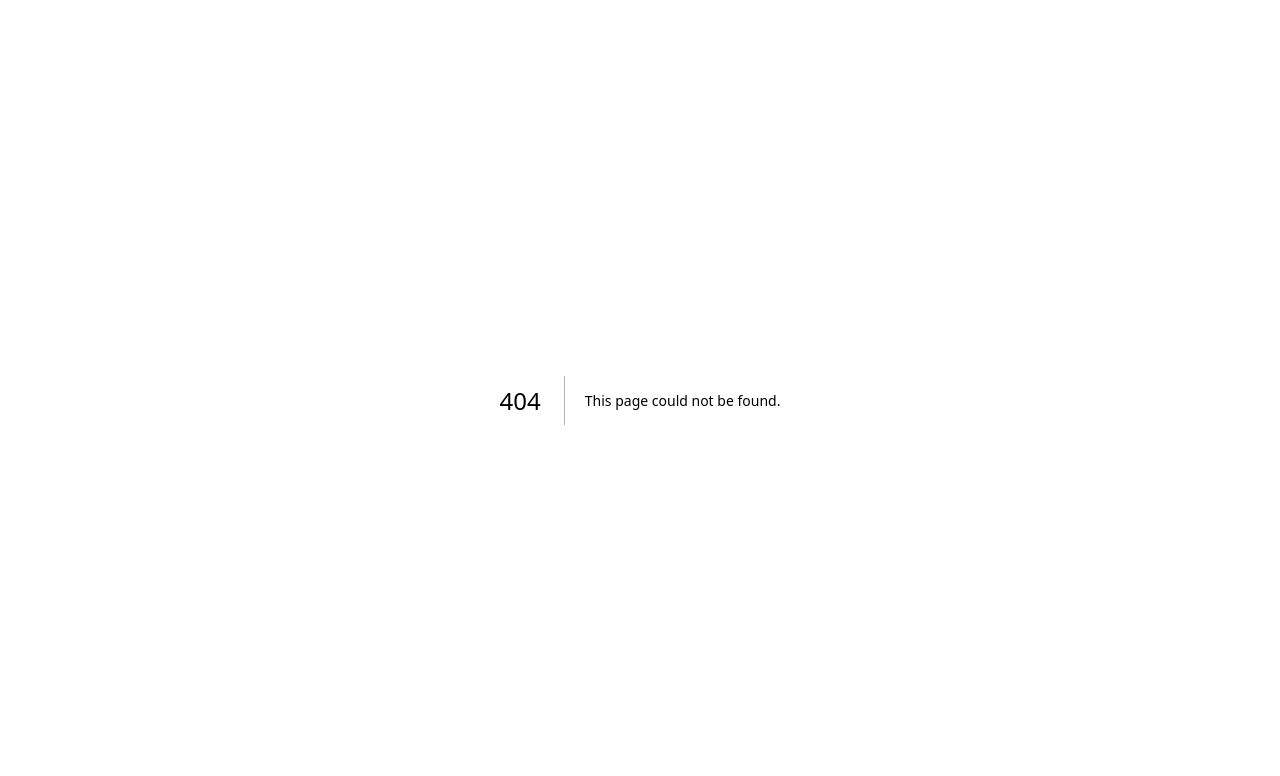
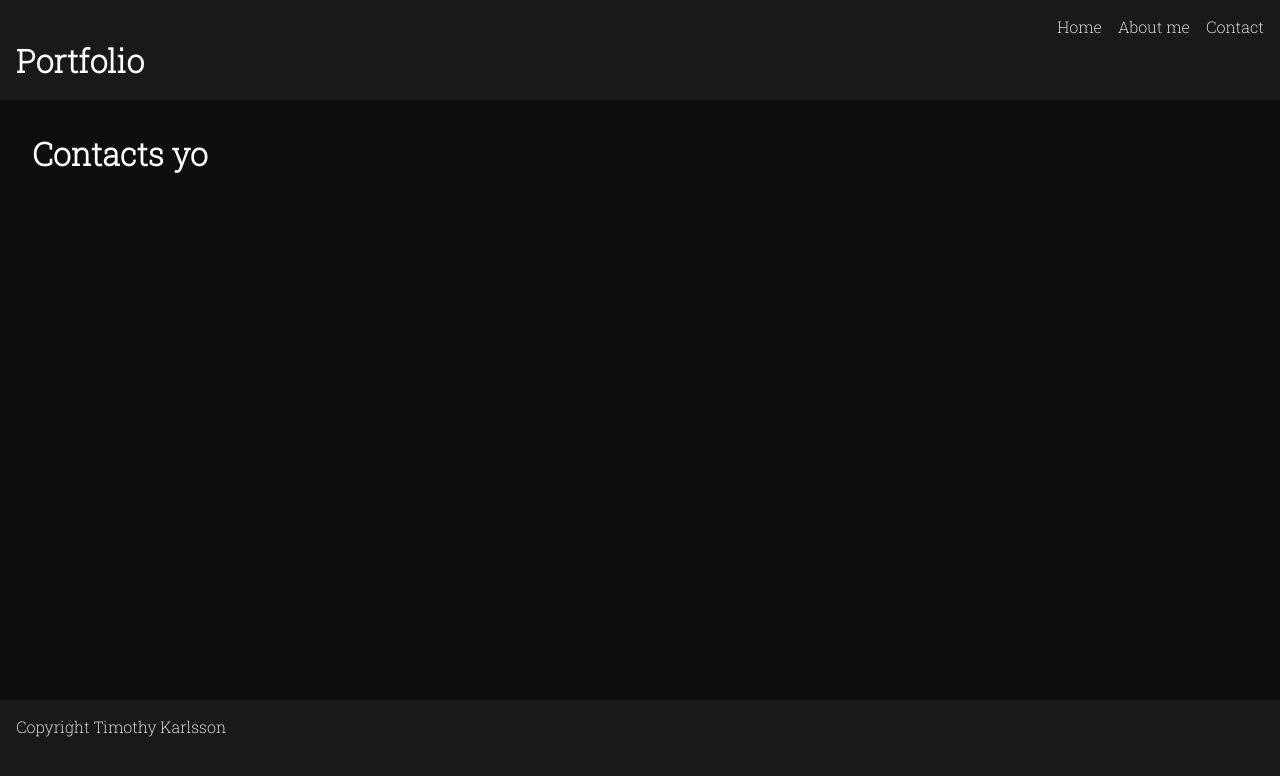
Before and after one commit to JTKsson/portfolio, a Next.js app: page /contact in a window 1280 px wide. Before the commit this address had no page. Shown: the top 776 px of the page. Built offline with nearby package versions, Linux system fonts and the light colour scheme.

Commit message:
switched around layout and added font

```diff
--- /dev/null
+++ b/app/contact/page.js
@@ -0,0 +1,7 @@
+export default function Home() {
+  return (
+    <main>
+      <h1>Contacts yo</h1>
+    </main>
+  )
+}
--- a/app/globals.css
+++ b/app/globals.css
@@ -1,5 +1,10 @@
 :root {
-  --primary-size: 16px;
+  --secondary-color: #0E0E10ff;
+  --primary-color:  #19191Bff;
+  --light-color: #3C3D41ff;
+  --highlight-color: #B887E1ff;
+  --detail-color: #ffffff;
+  --base-size: 16px;
 }
 
 * {
@@ -15,17 +20,45 @@ body {
 }
 
 body {
-  color: rgb(var(--foreground-rgb));
-  background: linear-gradient(
-      to bottom,
-      transparent,
-      rgb(var(--background-end-rgb))
-    )
-    rgb(var(--background-start-rgb));
+  background: var(--primary-color);
+  color: #ffffff;
+  display: flex;
+  flex-direction: column;
+  min-height: 100vh;
 }
 
-@media (prefers-color-scheme: dark) {
-  html {
-    color-scheme: dark;
-  }
+header,
+footer {
+  background-color: var(--primary-color);
+  display: grid;
+  height: 100px;
+  padding: var(--base-size);
+  width: 100%;
 }
+
+main {
+  background-color: var(--secondary-color);
+  flex: 1;
+  padding: var(--base-size);
+
+}
+
+.mainContent {
+  background-color: var(--secondary-color);
+  flex: 1, 0;
+  padding: var(--base-size);
+
+  width: 90%;
+}
+
+.navigation {
+  background-color: var(--primary-color);
+  display: flex;
+  flex: 1, 0;
+  flex-direction: row;
+  justify-self: end;
+}
+
+.navBlock {
+  margin-left: var(--base-size);
+}
--- a/app/layout.js
+++ b/app/layout.js
@@ -1,7 +1,10 @@
 import './globals.css'
-import { Inter } from 'next/font/google'
+import { Roboto_Slab } from "next/font/google"
 
-const inter = Inter({ subsets: ['latin'] })
+const robotoSlab = Roboto_Slab({
+  weight: "200",
+  subsets: ["latin"]
+})
 
 export const metadata = {
   title: 'Portfolio - Timothy Karlsson'
@@ -10,7 +13,20 @@ export const metadata = {
 export default function RootLayout({ children }) {
   return (
     <html lang="en">
-      <body className={inter.className}>{children}</body>
+      <body className={robotoSlab.className}>
+        <header>
+          <div className='navigation'>
+            <p className='navBlock'>Home</p>
+            <p className='navBlock'>About me</p>
+            <p className='navBlock'>Contact</p>
+          </div>
+          <h1>Portfolio</h1>
+        </header>
+        <main>
+          {children}
+        </main>
+        <footer>Copyright Timothy Karlsson</footer>
+        </body>
     </html>
   )
 }
```
